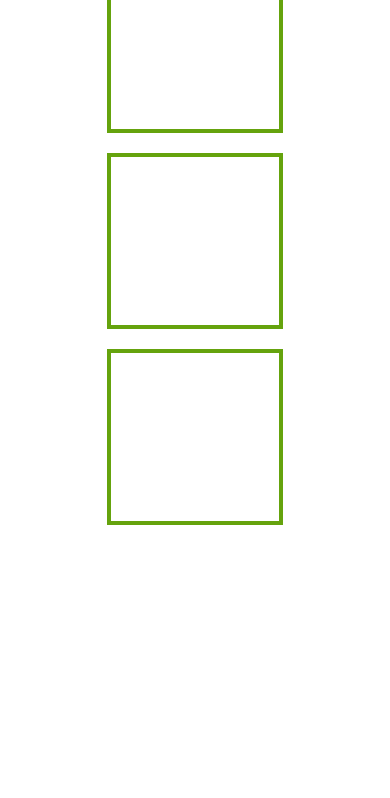
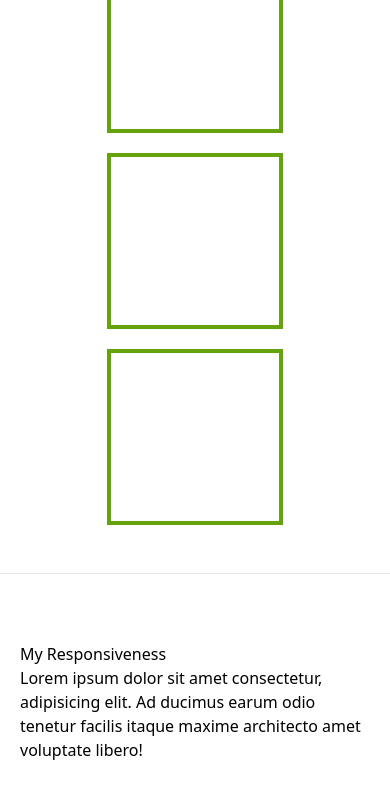
Before and after one commit to masudulalam/Intro-to-Tailwind, a plain HTML site: page index.html in a window 390 px wide. Shown: the part 845-1643 px from the top of the page. Before the commit the page ends 1418 px from the top, so only its background shows below. Drawn offline with nearby package versions, Linux system fonts and the light colour scheme.

Commit message:
added tailwind responsive example

```diff
--- a/index.html
+++ b/index.html
@@ -31,6 +31,11 @@
             <div class="border h-44 w-44 border-lime-600 border-4 mx-auto"></div>
             <div class="border h-44 w-44 border-lime-600 border-4 mx-auto"></div>
         </section>
+        <hr>
+        <section class="my-12 p-5 sm:bg-slate-300 md:bg-slate-400 lg:bg-slate-500">
+            <h3>My Responsiveness</h3>
+            <p>Lorem ipsum dolor sit amet consectetur, adipisicing elit. Ad ducimus earum odio tenetur facilis itaque maxime architecto amet voluptate libero!</p>
+        </section>
     </main>
     <footer></footer>
 </body>
```
